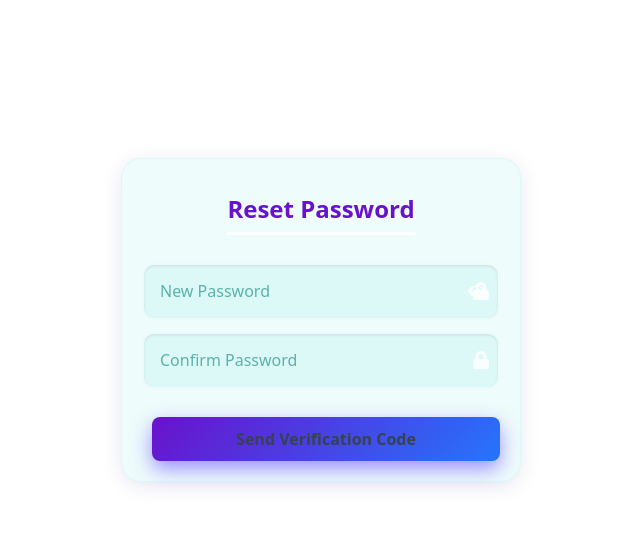
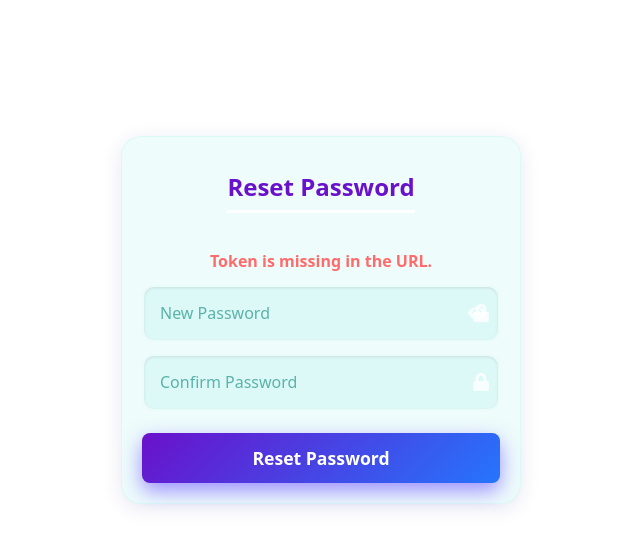
Before and after one commit to Kohmmz/phase-5-vetty-frontend, a React (Vite) app in the folder vetty-frontend/: page /reset-password in a window 1280 px wide. Shown: the top 548 px of the page, without its empty margins (319-959 px from the left). Built offline with nearby package versions, Linux system fonts and the light colour scheme.

Commit message:
fixed reset issues

```diff
--- a/vetty-frontend/src/Components/pages/Login/ResetPassword.jsx
+++ b/vetty-frontend/src/Components/pages/Login/ResetPassword.jsx
@@ -1,8 +1,8 @@
-import React, { useState } from 'react';
+import React, { useState, useEffect } from 'react';
 import { useNavigate, useLocation } from 'react-router-dom';
 import { FaLock, FaEye, FaEyeSlash } from 'react-icons/fa';
 import { useDispatch } from 'react-redux';
-import { sendPasswordResetVerificationCode, resetPasswordWithToken, verifyOTP } from '../../../redux/authActions';
+import { resetPasswordWithToken } from '../../../redux/authActions';
 import './Login.css';
 import Input from '../../ui/Input';
 
@@ -19,14 +19,22 @@ const ResetPassword = () => {
   const [formData, setFormData] = useState({
     newPassword: '',
     confirmPassword: '',
-    verificationCode: '',
   });
 
   const [showPassword, setShowPassword] = useState(false);
   const [error, setError] = useState('');
   const [successMessage, setSuccessMessage] = useState('');
-  const [codeSent, setCodeSent] = useState(false);
-  const [codeVerified, setCodeVerified] = useState(false);
+
+  useEffect(() => {
+    if (!email) {
+      setError('Email is missing in the URL.');
+      alert('Email is missing in the URL.');
+    }
+    if (!token) {
+      setError('Token is missing in the URL.');
+      alert('Token is missing in the URL.');
+    }
+  }, [email, token]);
 
   const handleChange = (e) => {
     setFormData({ ...formData, [e.target.name]: e.target.value });
@@ -35,38 +43,6 @@ const ResetPassword = () => {
 
   const toggleShowPassword = () => {
     setShowPassword(!showPassword);
-  };
-
-  const handleSendCode = async () => {
-    if (!email) {
-      setError('Email is missing in the URL.');
-      alert('Email is missing in the URL.');
-      return;
-    }
-    try {
-      await dispatch(sendPasswordResetVerificationCode(email));
-      setCodeSent(true);
-      alert('Verification code sent to your email.');
-    } catch (err) {
-      setError('Failed to send verification code. Please try again.');
-      alert('Failed to send verification code. Please try again.');
-    }
-  };
-
-  const handleVerifyCode = async () => {
-    if (!formData.verificationCode) {
-      setError('Please enter the verification code.');
-      alert('Please enter the verification code.');
-      return;
-    }
-    try {
-      await dispatch(verifyOTP(email, formData.verificationCode, () => {}));
-      setCodeVerified(true);
-      alert('Verification code verified. You can now reset your password.');
-    } catch (err) {
-      setError('Invalid verification code. Please try again.');
-      alert('Invalid verification code. Please try again.');
-    }
   };
 
   const handleSubmit = async (e) => {
@@ -86,9 +62,9 @@ const ResetPassword = () => {
       return;
     }
 
-    if (!codeVerified) {
-      setError('Please verify the code sent to your email before resetting password.');
-      alert('Please verify the code sent to your email before resetting password.');
+    if (!email) {
+      setError('Email is missing in the URL.');
+      alert('Email is missing in the URL.');
       return;
     }
 
@@ -100,6 +76,7 @@ const ResetPassword = () => {
 
     try {
       await dispatch(resetPasswordWithToken(token, formData.newPassword, navigate));
+      setSuccessMessage('Password reset successful. You can now log in.');
     } catch (err) {
       setError('Failed to reset password. Please try again.');
       alert('Failed to reset password. Please try again.');
@@ -114,8 +91,6 @@ const ResetPassword = () => {
           {error && <p className="error">{error}</p>}
           {successMessage && <p className="success">{successMessage}</p>}
 
-          {!codeSent && (
-            <>
           <div className="inputGroup" style={{ position: 'relative' }}>
             <Input
               type={showPassword ? 'text' : 'password'}
@@ -147,43 +122,9 @@ const ResetPassword = () => {
             />
             <FaLock className="icon" />
           </div>
-              <button
-                type="button"
-                className="button"
-                onClick={handleSendCode}
-              >
-                Send Verification Code
-              </button>
-            </>
-          )}
-
-          {codeSent && !codeVerified && (
-            <>
-              <div className="inputGroup" style={{ position: 'relative' }}>
-                <Input
-                  type="text"
-                  name="verificationCode"
-                  placeholder="Enter Verification Code"
-                  value={formData.verificationCode}
-                  onChange={handleChange}
-                  required
-                />
-              </div>
-              <button
-                type="button"
-                className="button"
-                onClick={handleVerifyCode}
-              >
-                Verify Code
-              </button>
-            </>
-          )}
-
-          {codeVerified && (
-            <button className="button" type="submit">
+          <button className="button" type="submit" disabled={!email || !token}>
             Reset Password
           </button>
-          )}
         </form>
       </div>
     </div>
```
Lines whose indentation alone changed are shown as unchanged.
